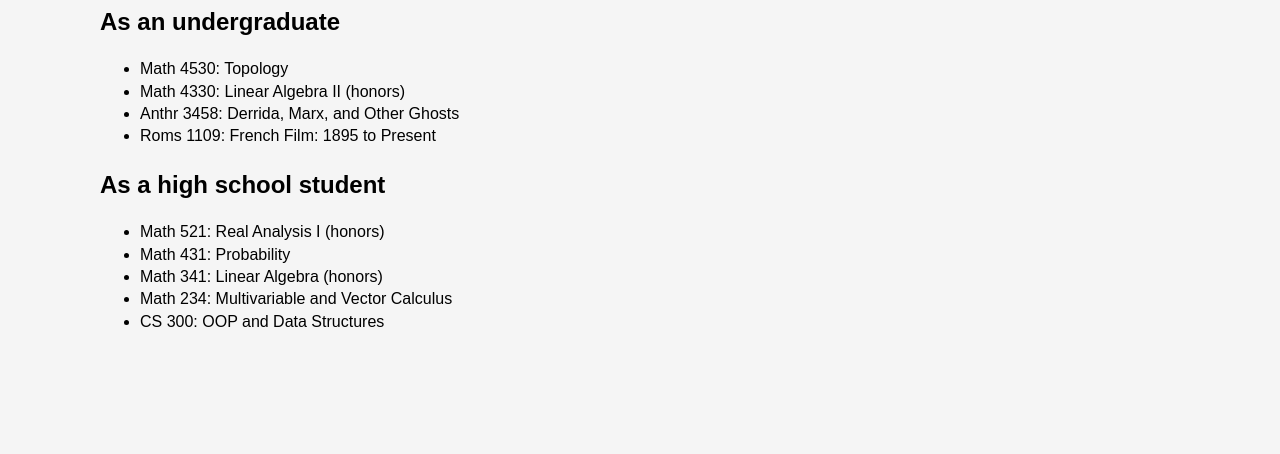
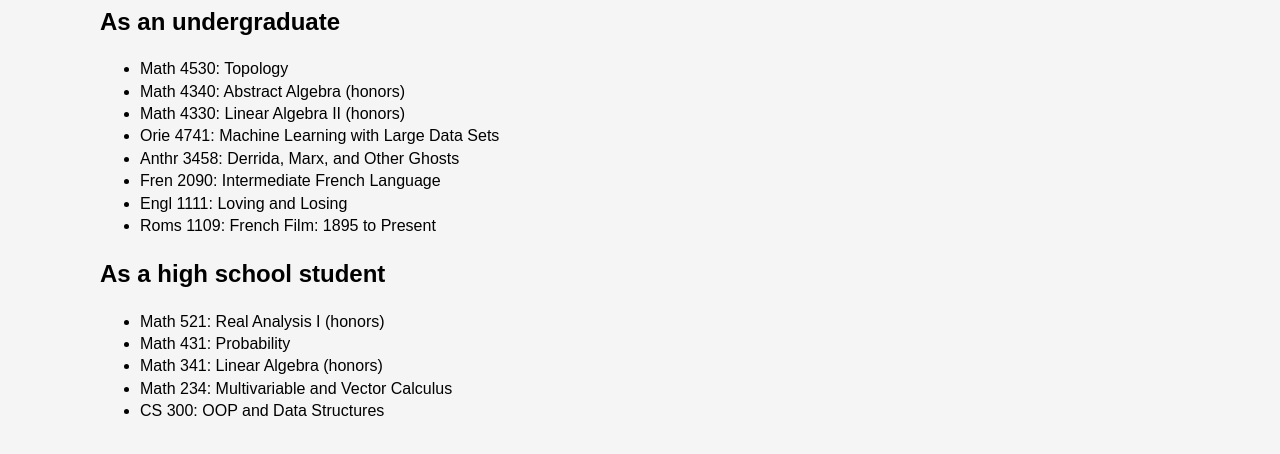
Before and after one commit to pdeq/pdeq.github.io, a plain HTML site: page coursework.html in a window 1280 px wide. Shown: the part 154-608 px from the top of the page. Drawn offline with Linux system fonts and the light colour scheme.

Commit message:
Update coursework.html

```diff
--- a/coursework.html
+++ b/coursework.html
@@ -19,8 +19,12 @@
             <h2>As an undergraduate</h2>
             <ul>
                 <li>Math 4530: Topology</li>
+		<li>Math 4340: Abstract Algebra (honors)</li>
                 <li>Math 4330: Linear Algebra II (honors)</li>
+		<li>Orie 4741: Machine Learning with Large Data Sets</li>
 		<li>Anthr 3458: Derrida, Marx, and Other Ghosts</li>
+		<li>Fren 2090: Intermediate French Language</li>
+		<li>Engl 1111: Loving and Losing</li>
 		<li>Roms 1109: French Film: 1895 to Present</li>
             </ul>
             <h2>As a high school student</h2>
```
